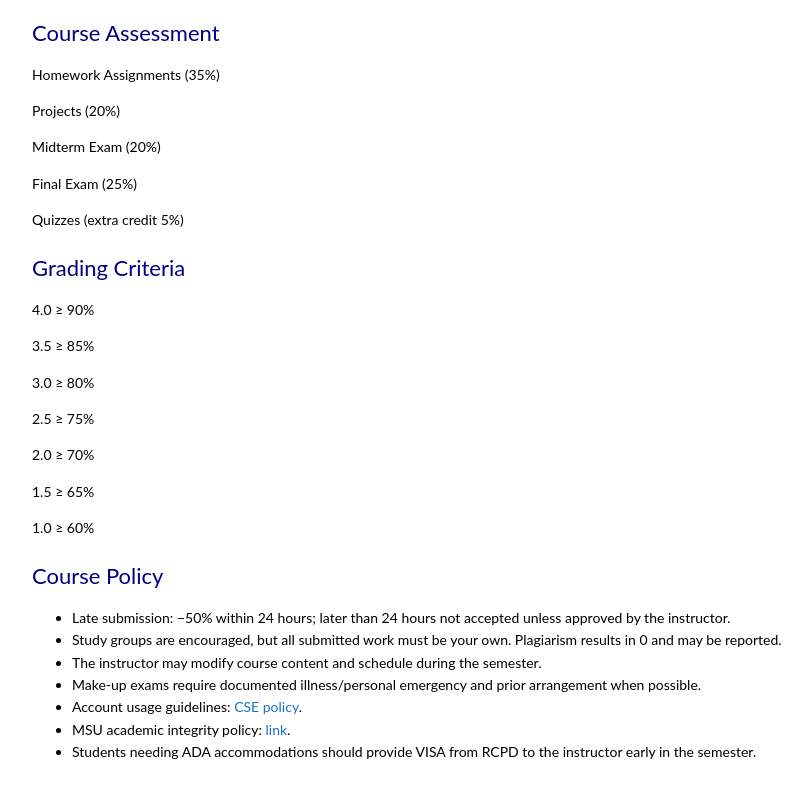
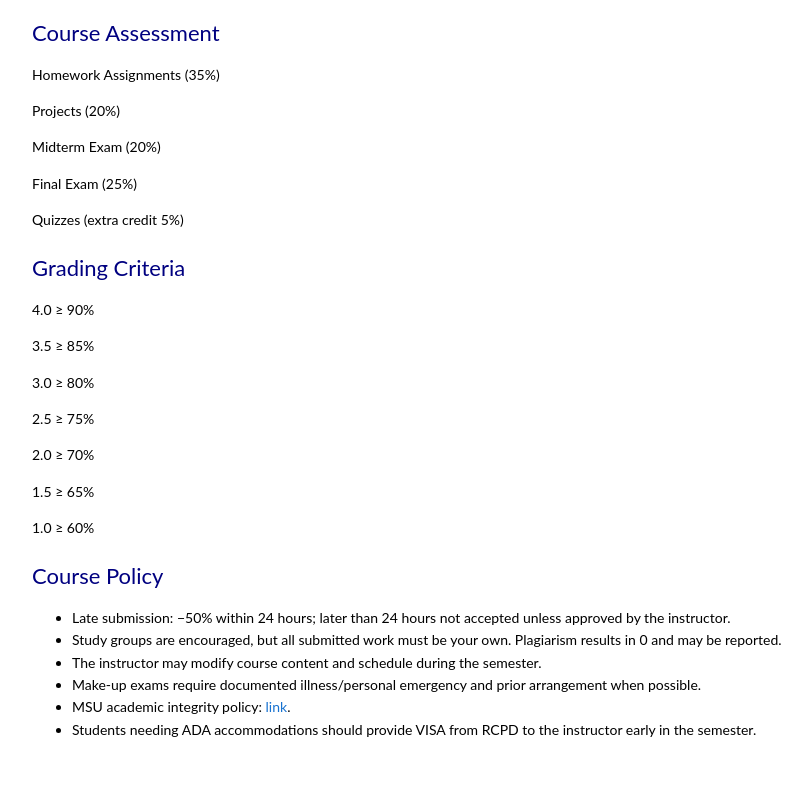
Before and after one commit to dsh3n77/CSE-440-2025, a plain HTML site: page index.html in a window 1280 px wide. Shown: the part 1170-1968 px from the top of the page, without its empty margins (183-995 px from the left). After the commit the page ends 1945 px from the top, so only its background shows below. Drawn offline with Linux system fonts and the light colour scheme.

Commit message:
Update index.html

```diff
--- a/index.html
+++ b/index.html
@@ -83,8 +83,7 @@
       <li>Study groups are encouraged, but all submitted work must be your own. Plagiarism results in 0 and may be reported.</li>
       <li>The instructor may modify course content and schedule during the semester.</li>
       <li>Make-up exams require documented illness/personal emergency and prior arrangement when possible.</li>
-      <li>Account usage guidelines: <a href="http://www.cse.msu.edu/facility/policy.php" target="_blank" rel="noopener">CSE policy</a>.</li>
-      <li>MSU academic integrity policy: <a href="https://www.msu.edu/~ombud/academic-integrity/index.html" target="_blank" rel="noopener">link</a>.</li>
+      <li>MSU academic integrity policy: <a href="https://ombud.msu.edu/university-policies-guidelines" target="_blank" rel="noopener">link</a>.</li>
       <li>Students needing ADA accommodations should provide VISA from RCPD to the instructor early in the semester.</li>
     </ul>
   </main>
```
